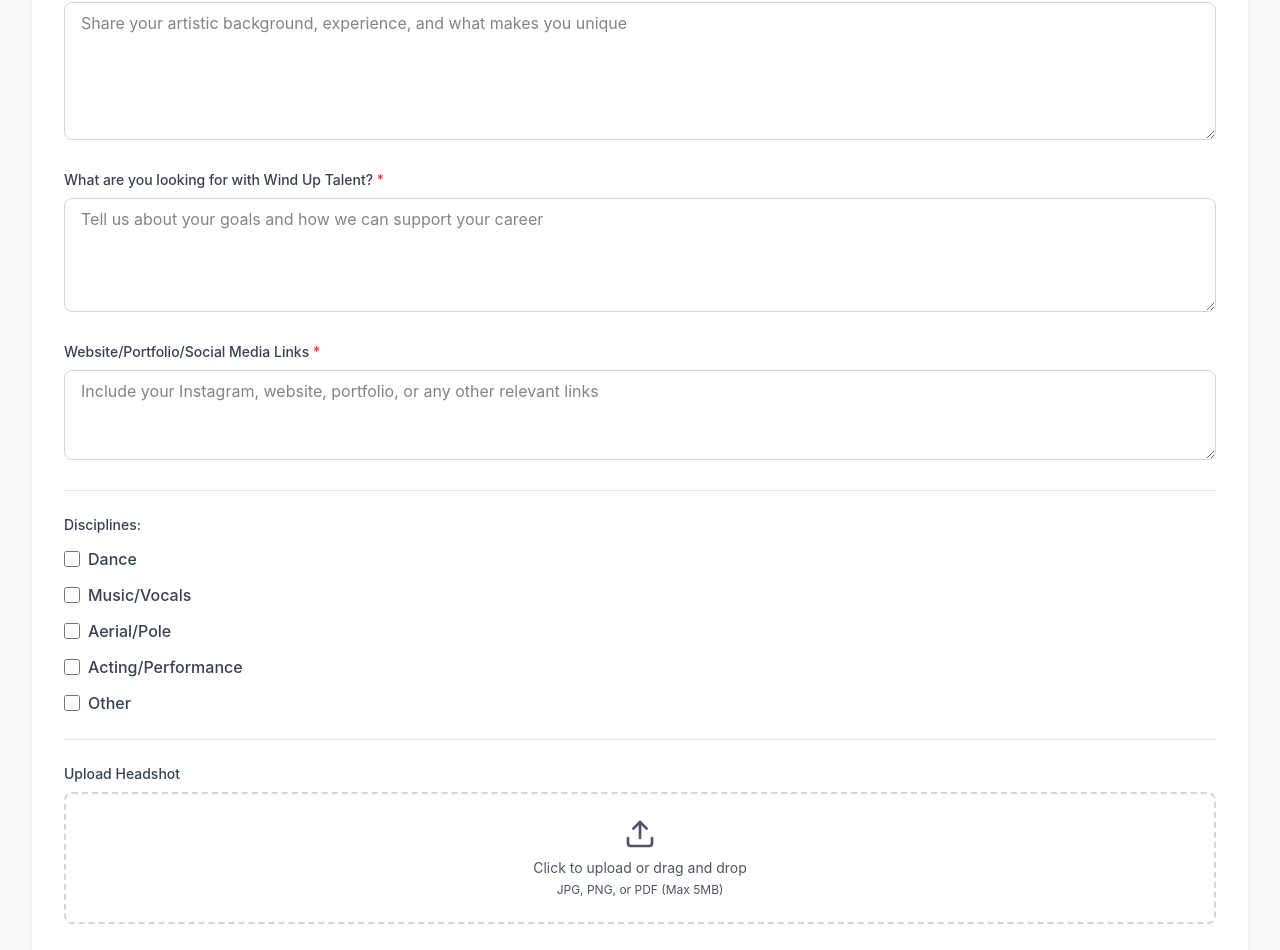
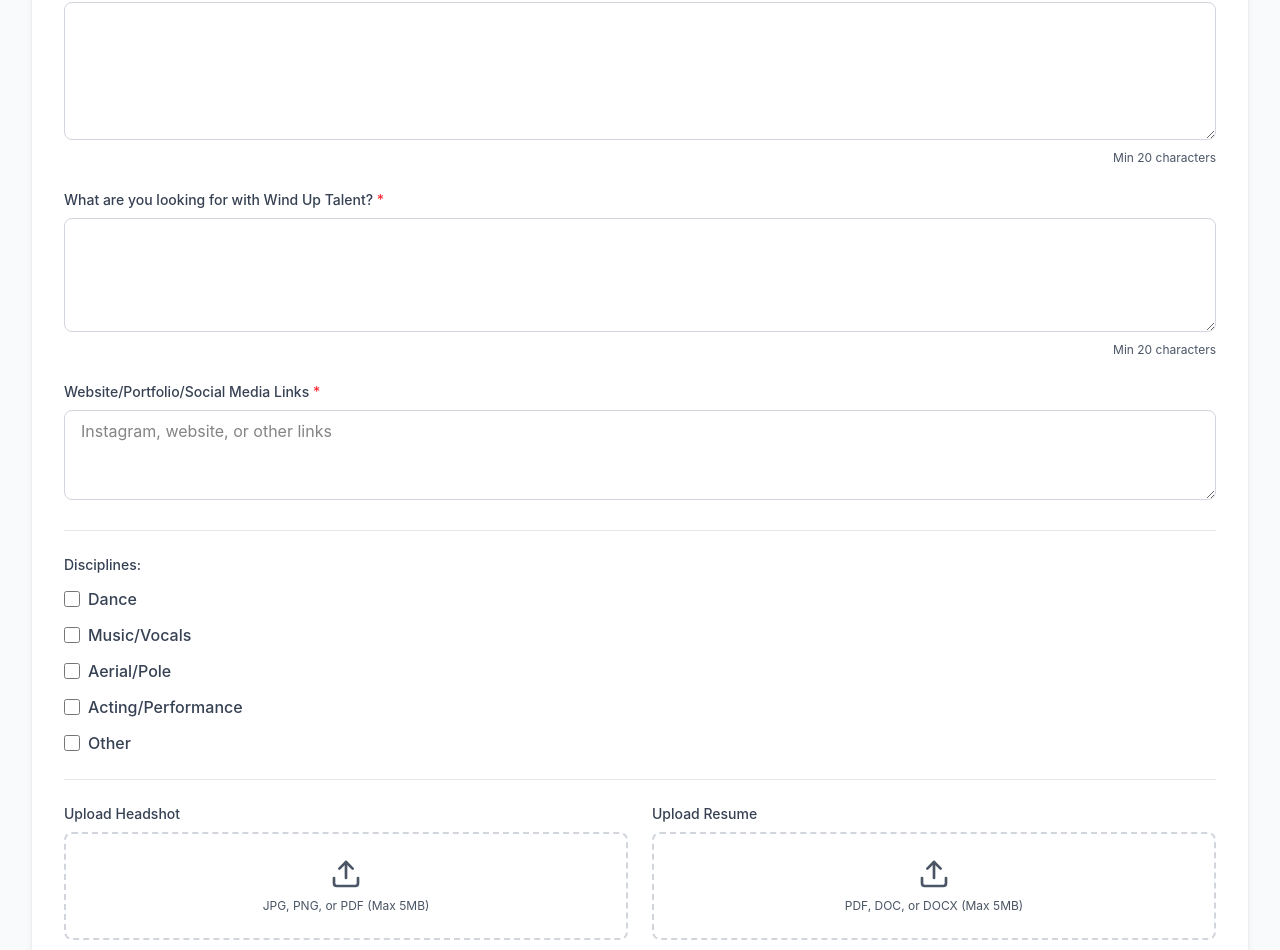
Before and after one commit to stinkyBootsLLC/windup2, a React (Vite) app: page /talent in a window 1280 px wide. Shown: the part 1594-2544 px from the top of the page. Built offline with nearby package versions, Linux system fonts and the light colour scheme.

Commit message:
refactor: centralize validation/sanitization logic

```diff
--- a/src/app/pages/ContactUs.tsx
+++ b/src/app/pages/ContactUs.tsx
@@ -2,6 +2,7 @@ import { Link } from "react-router";
 import { useState } from "react";
 import { Mail, CheckCircle } from "lucide-react";
 import { sanitize } from "../../lib/util";
+import { Validator } from "../../lib/util";
 
 export default function ContactUs() {
 
@@ -19,42 +20,19 @@ export default function ContactUs() {
   }
 
   const validateContactForm = (data: ContactData) => {
+    const newErrors: Record<string, string> = {};
 
-    const newErrors: Record<string, string> = {};
-    // This regex allows only letters (including accented ones for international names)
-    // and enforces a length between 2 and 100 characters.
-    const nameRegex = /^[A-Za-zÀ-ÖØ-öø-ÿ\s]{2,100}$/;
-    // Message check: Min 10, Max 255
-    const messageLength = data.message.trim().length;
-    // Regex for USA phone numbers
-    const phoneRegex = /^(?:\+1\s?)?\(?([2-9][0-8][0-7])\)?[-.\s]?([2-9][0-8][0-7])[-.\s]?([0-9]{4})$/;
-    // Email regex: ensures the string has an @ and a dot
-    const emailRegex = /^[^\s@]+@[^\s@]+\.[^\s@]+$/;
-    // First Name check
-    if (!data.first_name || !nameRegex.test(data.first_name)) {
-      newErrors.first_name = "First name must be 2-100 characters and contain only letters.";
-    }
-    // Last Name check
-    if (!data.last_name || !nameRegex.test(data.last_name)) {
-      newErrors.last_name = "Last name must be 2-100 characters and contain only letters.";
-    }
-    // Email check
-    if (!emailRegex.test(data.email)) {
-      newErrors.email = "Please enter a valid email address.";
-    }
-    // Subject check
-    if (!data.subject) {
-      newErrors.subject = "Please select a reason for reaching out.";
-    }
-    // Message check
-    if (messageLength < 10 || messageLength > 255) {
+    if (!Validator.isValidName(data.first_name)) newErrors.first_name = "First name must be 2-100 characters.";
+    if (!Validator.isValidName(data.last_name)) newErrors.last_name = "Last name must be 2-100 characters.";
+    if (!Validator.isValidEmail(data.email)) newErrors.email = "Valid email required.";
+    if (!data.subject) newErrors.subject = "Please select a subject.";
+
+    if (!Validator.isValidText(data.message, 10, 255)) {
       newErrors.message = "Message must be between 10 and 255 characters.";
     }
-    // Only validate if a value exists (since it's optional)
-    if (data.phone && data.phone.trim() !== "") {
-      if (!phoneRegex.test(data.phone)) {
-        newErrors.phone = "Invalid USA phone format (e.g. 555-555-5555).";
-      }
+
+    if (!Validator.isValidPhone(data.phone)) {
+      newErrors.phone = "Invalid USA phone format.";
     }
 
     return newErrors;
--- a/src/app/pages/TalentForm.tsx
+++ b/src/app/pages/TalentForm.tsx
@@ -1,13 +1,89 @@
 import { useState } from "react";
 import { Upload, CheckCircle } from "lucide-react";
+import { sanitize } from "../../lib/util";
+import { Validator } from "../../lib/util";
+
+interface TalentData {
+  first_name: string;
+  last_name: string;
+  stage_name?: string;
+  email: string;
+  city?: string;
+  state?: string;
+  phone?: string;
+  about_self: string;
+  goals: string;
+  portfolio_links: string;
+  disciplines: string[];
+}
 
 export default function TalentForm() {
   const [submitted, setSubmitted] = useState(false);
+  const [errors, setErrors] = useState<Record<string, string>>({});
 
-  const handleSubmit = (e: React.FormEvent) => {
+  const validateTalentForm = (data: TalentData) => {
+    const newErrors: Record<string, string> = {};
+    // Names & Email
+    if (!Validator.isValidName(data.first_name)) newErrors.first_name = "Required (2-100 letters).";
+    if (!Validator.isValidName(data.last_name)) newErrors.last_name = "Required (2-100 letters).";
+    if (!Validator.isValidEmail(data.email)) newErrors.email = "Valid email required.";
+    // Text blocks
+    if (!Validator.isValidText(data.about_self, 20, 1000)) newErrors.about_self = "Provide 20-1000 characters.";
+    if (!Validator.isValidText(data.goals, 20, 1000)) newErrors.goals = "Provide 20-1000 characters.";
+
+    if (!data.portfolio_links || data.portfolio_links.length < 5) {
+      newErrors.portfolio_links = "Provide portfolio or social links.";
+    }
+    // City, State, Phone (Optional)
+    if (data.city && !Validator.isValidName(data.city)) newErrors.city = "Invalid city format.";
+    if (data.state && !Validator.isValidName(data.state)) newErrors.state = "Invalid state format.";
+    if (!Validator.isValidPhone(data.phone)) newErrors.phone = "Invalid USA phone format.";
+
+    return newErrors;
+  };
+
+  const handleSubmit = async (e: React.FormEvent<HTMLFormElement>) => {
     e.preventDefault();
+    setErrors({});
+
+    const form = e.currentTarget;
+    const formData = new FormData(form);
+
+    const data: TalentData = {
+      first_name: sanitize(formData.get("first_name") as string),
+      last_name: sanitize(formData.get("last_name") as string),
+      stage_name: sanitize(formData.get("stage_name") as string),
+      email: sanitize(formData.get("email") as string).toLowerCase(),
+      city: sanitize(formData.get("city") as string),
+      state: sanitize(formData.get("state") as string),
+      phone: sanitize(formData.get("phone") as string),
+      about_self: sanitize(formData.get("about_self") as string),
+      goals: sanitize(formData.get("goals") as string),
+      portfolio_links: sanitize(formData.get("portfolio_links") as string),
+      disciplines: formData.getAll("disciplines") as string[],
+    };
+
+    const vErrors = validateTalentForm(data);
+    if (Object.keys(vErrors).length > 0) {
+      setErrors(vErrors);
+      return;
+    }
+
+    try {
+      const response = await fetch("/api/talent-registration", {
+        method: "POST",
+        body: formData,
+      });
+
+      if (response.ok) {
         setSubmitted(true);
-    window.scrollTo(0, 0);
+        form.reset();
+      } else {
+        throw new Error("Submission failed");
+      }
+    } catch (err) {
+      alert("There was an error submitting your application.");
+    }
   };
 
   if (submitted) {
@@ -16,14 +92,14 @@ export default function TalentForm() {
         <div className="w-16 h-16 bg-green-100 rounded-full flex items-center justify-center mx-auto mb-4">
           <CheckCircle className="w-10 h-10 text-green-600" />
         </div>
-        <h2 className="text-2xl mb-4">Submission Received!</h2>
+        <h2 className="text-2xl mb-4 font-bold">Submission Received!</h2>
         <p className="text-gray-600 mb-6">
           Thank you for your interest in Wind Up Talent. Our team will review
           your submission and contact you within 5-7 business days.
         </p>
         <button
           onClick={() => setSubmitted(false)}
-          className="text-purple-600 hover:text-purple-700 font-semibold"
+          className="text-purple-600 hover:text-purple-700 font-semibold underline"
         >
           Submit Another Application
         </button>
@@ -33,9 +109,8 @@ export default function TalentForm() {
 
   return (
     <div className="bg-white rounded-xl shadow-md p-8">
-      {/* Artist Submission Form */}
-      <form onSubmit={handleSubmit} className="space-y-6">
-        {/* Personal Information */}
+      <form onSubmit={handleSubmit} className="space-y-6" noValidate>
+        {/* Names */}
         <div className="grid grid-cols-1 md:grid-cols-2 gap-6">
           <div>
             <label htmlFor="talent_first_name" className="block text-sm font-medium text-gray-700 mb-2">
@@ -46,9 +121,9 @@ export default function TalentForm() {
               name="first_name"
               type="text"
               required
-              aria-required="true"
-              className="w-full px-4 py-2 border border-gray-300 rounded-lg focus:ring-2 focus:ring-purple-600 focus:border-transparent outline-none"
+              className={`w-full px-4 py-2 border rounded-lg focus:ring-2 focus:ring-purple-600 outline-none transition-colors ${errors.first_name ? 'border-red-500 bg-red-50' : 'border-gray-300'}`}
             />
+            {errors.first_name && <p className="text-red-600 text-xs mt-1">{errors.first_name}</p>}
           </div>
           <div>
             <label htmlFor="talent_last_name" className="block text-sm font-medium text-gray-700 mb-2">
@@ -59,9 +134,9 @@ export default function TalentForm() {
               name="last_name"
               type="text"
               required
-              aria-required="true"
-              className="w-full px-4 py-2 border border-gray-300 rounded-lg focus:ring-2 focus:ring-purple-600 focus:border-transparent outline-none"
+              className={`w-full px-4 py-2 border rounded-lg focus:ring-2 focus:ring-purple-600 outline-none transition-colors ${errors.last_name ? 'border-red-500 bg-red-50' : 'border-gray-300'}`}
             />
+            {errors.last_name && <p className="text-red-600 text-xs mt-1">{errors.last_name}</p>}
           </div>
         </div>
 
@@ -69,12 +144,7 @@ export default function TalentForm() {
           <label htmlFor="stage_name" className="block text-sm font-medium text-gray-700 mb-2">
             Artist/Stage Name (if applicable)
           </label>
-          <input
-            id="stage_name"
-            name="stage_name"
-            type="text"
-            className="w-full px-4 py-2 border border-gray-300 rounded-lg focus:ring-2 focus:ring-purple-600 focus:border-transparent outline-none"
-          />
+          <input id="stage_name" name="stage_name" type="text" className="w-full px-4 py-2 border border-gray-300 rounded-lg focus:ring-2 focus:ring-purple-600 outline-none" />
         </div>
 
         <div>
@@ -86,49 +156,32 @@ export default function TalentForm() {
             name="email"
             type="email"
             required
-            aria-required="true"
-            className="w-full px-4 py-2 border border-gray-300 rounded-lg focus:ring-2 focus:ring-purple-600 focus:border-transparent outline-none"
+            className={`w-full px-4 py-2 border rounded-lg focus:ring-2 focus:ring-purple-600 outline-none transition-colors ${errors.email ? 'border-red-500 bg-red-50' : 'border-gray-300'}`}
           />
+          {errors.email && <p className="text-red-600 text-xs mt-1">{errors.email}</p>}
         </div>
 
+        {/* Location & Phone */}
         <div className="grid grid-cols-1 md:grid-cols-2 gap-6">
           <div>
-            <label htmlFor="talent_city" className="block text-sm font-medium text-gray-700 mb-2">
-              City
-            </label>
-            <input
-              id="talent_city"
-              name="city"
-              type="text"
-              className="w-full px-4 py-2 border border-gray-300 rounded-lg focus:ring-2 focus:ring-purple-600 focus:border-transparent outline-none"
-            />
+            <label htmlFor="talent_city" className="block text-sm font-medium text-gray-700 mb-2">City</label>
+            <input id="talent_city" name="city" type="text" className="w-full px-4 py-2 border border-gray-300 rounded-lg focus:ring-2 focus:ring-purple-600 outline-none" />
+            {errors.city && <p className="text-red-600 text-xs mt-1">{errors.city}</p>}
           </div>
           <div>
-            <label htmlFor="talent_state" className="block text-sm font-medium text-gray-700 mb-2">
-              State
-            </label>
-            <input
-              id="talent_state"
-              name="state"
-              type="text"
-              className="w-full px-4 py-2 border border-gray-300 rounded-lg focus:ring-2 focus:ring-purple-600 focus:border-transparent outline-none"
-            />
+            <label htmlFor="talent_state" className="block text-sm font-medium text-gray-700 mb-2">State</label>
+            <input id="talent_state" name="state" type="text" className="w-full px-4 py-2 border border-gray-300 rounded-lg focus:ring-2 focus:ring-purple-600 outline-none" />
+            {errors.state && <p className="text-red-600 text-xs mt-1">{errors.state}</p>}
           </div>
         </div>
 
         <div>
-          <label htmlFor="talent_phone" className="block text-sm font-medium text-gray-700 mb-2">
-            Phone Number
-          </label>
-          <input
-            id="talent_phone"
-            name="phone"
-            type="tel"
-            className="w-full px-4 py-2 border border-gray-300 rounded-lg focus:ring-2 focus:ring-purple-600 focus:border-transparent outline-none"
-          />
+          <label htmlFor="talent_phone" className="block text-sm font-medium text-gray-700 mb-2">Phone Number</label>
+          <input id="talent_phone" name="phone" type="tel" className="w-full px-4 py-2 border border-gray-300 rounded-lg focus:ring-2 focus:ring-purple-600 outline-none" />
+          {errors.phone && <p className="text-red-600 text-xs mt-1">{errors.phone}</p>}
         </div>
 
-        {/* About Yourself */}
+        {/* Text Areas */}
         <div className="pt-6 border-t border-gray-200">
           <div className="mb-6">
             <label htmlFor="about_self" className="block text-sm font-medium text-gray-700 mb-2">
@@ -138,11 +191,13 @@ export default function TalentForm() {
               id="about_self"
               name="about_self"
               required
-              aria-required="true"
               rows={5}
-              placeholder="Share your artistic background, experience, and what makes you unique"
-              className="w-full px-4 py-2 border border-gray-300 rounded-lg focus:ring-2 focus:ring-purple-600 focus:border-transparent outline-none"
+              className={`w-full px-4 py-2 border rounded-lg focus:ring-2 focus:ring-purple-600 outline-none transition-colors ${errors.about_self ? 'border-red-500 bg-red-50' : 'border-gray-300'}`}
             ></textarea>
+            <div className="flex justify-between mt-1">
+              {errors.about_self ? <p className="text-red-600 text-xs">{errors.about_self}</p> : <span />}
+              <span className="text-xs text-gray-600">Min 20 characters</span>
+            </div>
           </div>
 
           <div className="mb-6">
@@ -153,11 +208,13 @@ export default function TalentForm() {
               id="goals"
               name="goals"
               required
-              aria-required="true"
               rows={4}
-              placeholder="Tell us about your goals and how we can support your career"
-              className="w-full px-4 py-2 border border-gray-300 rounded-lg focus:ring-2 focus:ring-purple-600 focus:border-transparent outline-none"
+              className={`w-full px-4 py-2 border rounded-lg focus:ring-2 focus:ring-purple-600 outline-none transition-colors ${errors.goals ? 'border-red-500 bg-red-50' : 'border-gray-300'}`}
             ></textarea>
+            <div className="flex justify-between mt-1">
+              {errors.goals ? <p className="text-red-600 text-xs">{errors.goals}</p> : <span />}
+              <span className="text-xs text-gray-600">Min 20 characters</span>
+            </div>
           </div>
 
           <div className="mb-6">
@@ -168,22 +225,20 @@ export default function TalentForm() {
               id="portfolio_links"
               name="portfolio_links"
               required
-              aria-required="true"
               rows={3}
-              placeholder="Include your Instagram, website, portfolio, or any other relevant links"
-              className="w-full px-4 py-2 border border-gray-300 rounded-lg focus:ring-2 focus:ring-purple-600 focus:border-transparent outline-none"
+              placeholder="Instagram, website, or other links"
+              className={`w-full px-4 py-2 border rounded-lg focus:ring-2 focus:ring-purple-600 outline-none transition-colors ${errors.portfolio_links ? 'border-red-500 bg-red-50' : 'border-gray-300'}`}
             ></textarea>
+            {errors.portfolio_links && <p className="text-red-600 text-xs mt-1">{errors.portfolio_links}</p>}
           </div>
         </div>
 
-        {/* Disciplines */}
+        {/* Disciplines Checkboxes */}
         <div className="pt-6 border-t border-gray-200">
-          <span className="block text-sm font-medium text-gray-700 mb-3" id="disciplines-label">
-            Disciplines:
-          </span>
+          <span className="block text-sm font-medium text-gray-700 mb-3" id="disciplines-label">Disciplines:</span>
           <div className="space-y-3" role="group" aria-labelledby="disciplines-label">
             {['dance', 'music-vocals', 'aerial-pole', 'acting-performance', 'other'].map((val) => (
-              <label key={val} className="flex items-center cursor-pointer">
+              <label key={val} className="flex items-center cursor-pointer group">
                 <input
                   id={`discipline-${val}`}
                   type="checkbox"
@@ -191,7 +246,7 @@ export default function TalentForm() {
                   value={val}
                   className="h-4 w-4 text-purple-600 border-gray-300 rounded focus:ring-purple-500"
                 />
-                <span className="ml-2 text-gray-700">
+                <span className="ml-2 text-gray-700 group-hover:text-purple-600 transition-colors">
                   {val.replace('-', '/').replace(/\b\w/g, l => l.toUpperCase())}
                 </span>
               </label>
@@ -200,55 +255,32 @@ export default function TalentForm() {
         </div>
 
         {/* File Uploads */}
-        <div className="pt-6 border-t border-gray-200">
-          <div className="mb-6">
-            <label htmlFor="headshot_upload" className="block text-sm font-medium text-gray-700 mb-2">
-              Upload Headshot
-            </label>
+        <div className="pt-6 border-t border-gray-200 grid grid-cols-1 md:grid-cols-2 gap-6">
+          <div>
+            <label htmlFor="headshot_upload" className="block text-sm font-medium text-gray-700 mb-2">Upload Headshot</label>
             <div className="relative border-2 border-dashed border-gray-300 rounded-lg p-6 text-center hover:border-purple-400 transition-colors">
-              <input
-                type="file"
-                id="headshot_upload"
-                name="headshot"
-                accept=".jpg,.jpeg,.png,.pdf"
-                className="absolute inset-0 w-full h-full opacity-0 cursor-pointer"
-              />
+              <input type="file" id="headshot_upload" name="headshot" accept=".jpg,.jpeg,.png,.pdf" className="absolute inset-0 w-full h-full opacity-0 cursor-pointer" />
               <Upload className="w-8 h-8 text-gray-600 mx-auto mb-2" />
-              <p className="text-sm text-gray-600">Click to upload or drag and drop</p>
-              <p className="text-xs text-gray-600 mt-1">JPG, PNG, or PDF (Max 5MB)</p>
+              <p className="text-xs text-gray-600">JPG, PNG, or PDF (Max 5MB)</p>
             </div>
           </div>
-
           <div>
-            <label htmlFor="resume_upload" className="block text-sm font-medium text-gray-700 mb-2">
-              Upload Resume
-            </label>
+            <label htmlFor="resume_upload" className="block text-sm font-medium text-gray-700 mb-2">Upload Resume</label>
             <div className="relative border-2 border-dashed border-gray-300 rounded-lg p-6 text-center hover:border-purple-400 transition-colors">
-              <input
-                type="file"
-                id="resume_upload"
-                name="resume"
-                accept=".pdf,.doc,.docx"
-                className="absolute inset-0 w-full h-full opacity-0 cursor-pointer"
-              />
+              <input type="file" id="resume_upload" name="resume" accept=".pdf,.doc,.docx" className="absolute inset-0 w-full h-full opacity-0 cursor-pointer" />
               <Upload className="w-8 h-8 text-gray-600 mx-auto mb-2" />
-              <p className="text-sm text-gray-600">Click to upload or drag and drop</p>
-              <p className="text-xs text-gray-600 mt-1">PDF, DOC, or DOCX (Max 5MB)</p>
+              <p className="text-xs text-gray-600">PDF, DOC, or DOCX (Max 5MB)</p>
             </div>
           </div>
         </div>
 
-        {/* Submit */}
-        <div className="pt-6">
         <button
           type="submit"
-            className="w-full bg-purple-600 text-white py-3 rounded-lg hover:bg-purple-700 transition-all font-semibold shadow-md focus:ring-4 focus:ring-purple-300 outline-none"
+          className="w-full bg-purple-600 text-white py-4 rounded-lg hover:bg-purple-700 transition-all font-bold shadow-lg focus:ring-4 focus:ring-purple-300 outline-none active:scale-95"
         >
           Submit Application
         </button>
-        </div>
       </form>
-
     </div>
   );
 }
--- a/src/lib/filter.ts
+++ b/src/lib/filter.ts
@@ -7,24 +7,34 @@ export const Filter = {
       .trim()
       .substring(0, maxLen);
   },
-
   // Equivalent to FILTER_SANITIZE_EMAIL
   email: (val: any): string => {
     if (typeof val !== 'string') return '';
     return val.toLowerCase().trim().substring(0, 100);
   },
-
   // Equivalent to FILTER_SANITIZE_NUMBER_INT
   int: (val: any): number => {
     const parsed = parseInt(val, 10);
     return isNaN(parsed) ? 0 : parsed;
   },
-
   // Custom USA Phone sanitizer
   phone: (val: any): string => {
     if (typeof val !== 'string') return '';
     // Strip everything except numbers
     const cleaned = val.replace(/\D/g, '');
     return cleaned.length === 10 ? cleaned : '';
+  },
+  // Longer text blocks (Bios/Goals)
+  bio: (val: any): string => {
+    if (typeof val !== 'string') return '';
+    return val
+      .replace(/<[^>]*>?/gm, '') // Strip HTML
+      .trim()
+      .substring(0, 1000); // Higher limit for talent bios
+  },
+  // URLs and Links
+  links: (val: any): string => {
+    if (typeof val !== 'string') return '';
+    return val.replace(/<[^>]*>?/gm, '').trim().substring(0, 500);
   }
 };
```
Lines whose indentation alone changed are shown as unchanged.
